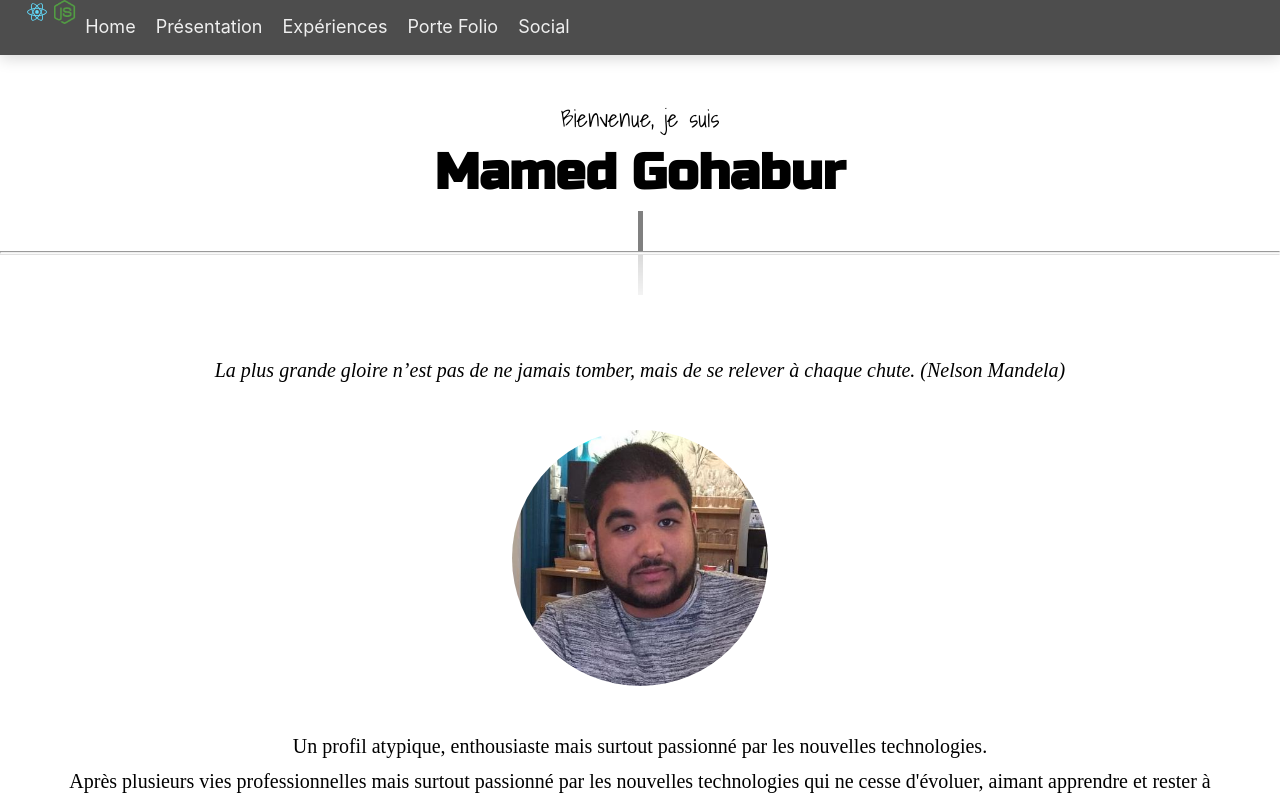
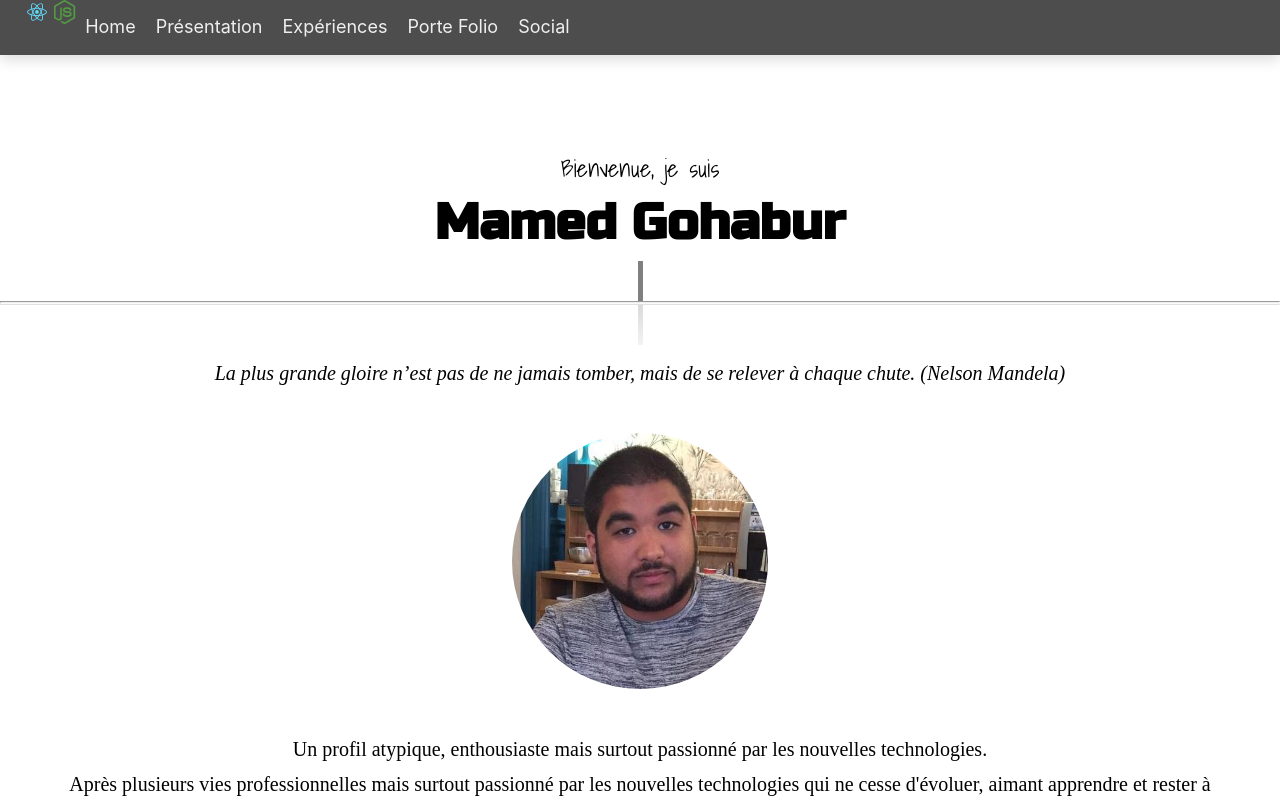
Before and after one commit to Mamednoor/portfolio, a React (Create React App) app: page / in a window 1280 px wide. Shown: the top 800 px of the page. Built offline with nearby package versions, Linux system fonts and the light colour scheme.

Commit message:
change padding-tiop

```diff
--- a/src/components/stylesheet/Home.css
+++ b/src/components/stylesheet/Home.css
@@ -36,7 +36,7 @@
 }
 
 #Home {
-  padding-top: 100px;
+  padding-top: 150px;
   min-height: 300px;
   width: 100%;
   color: black;
```
